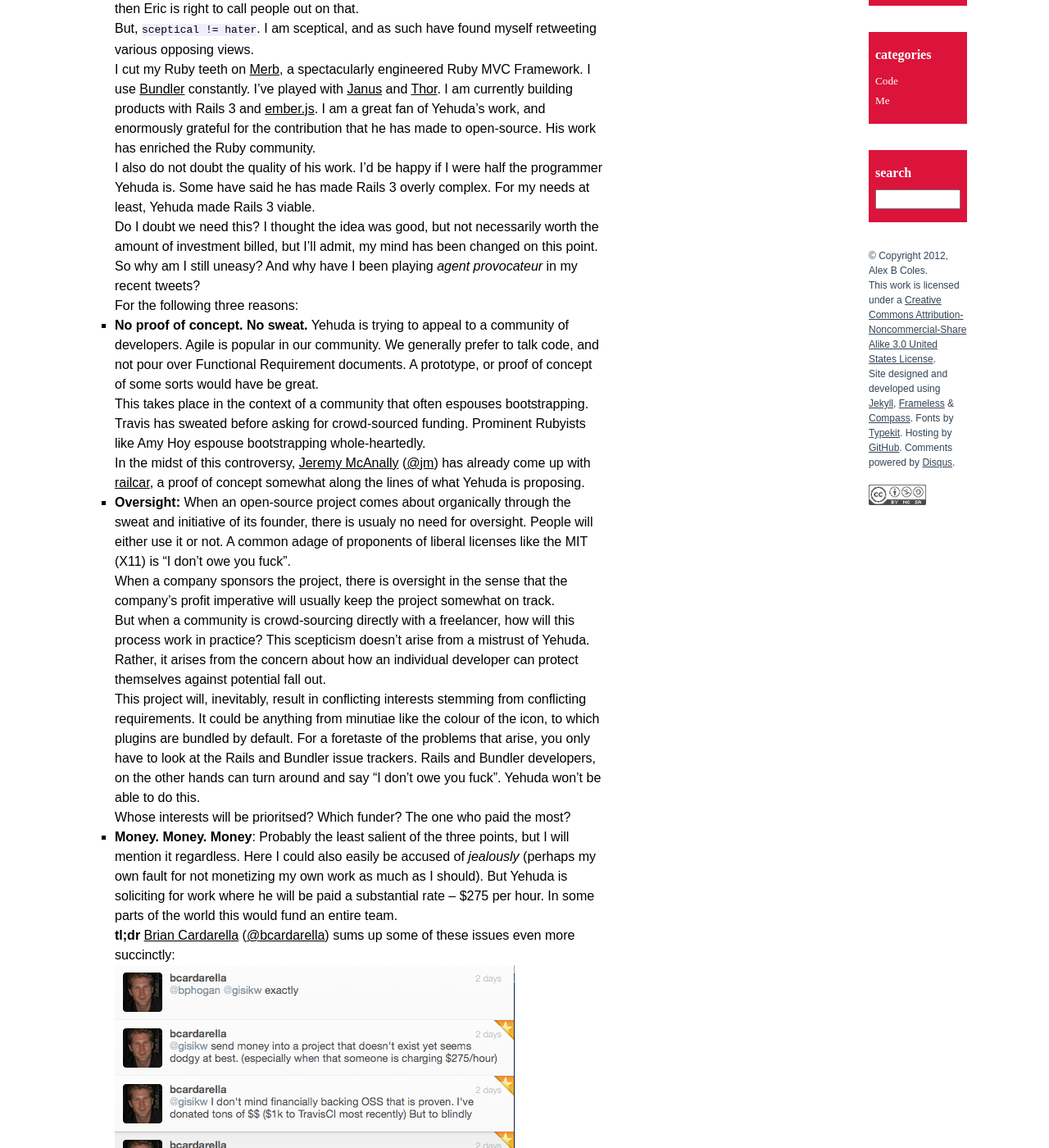
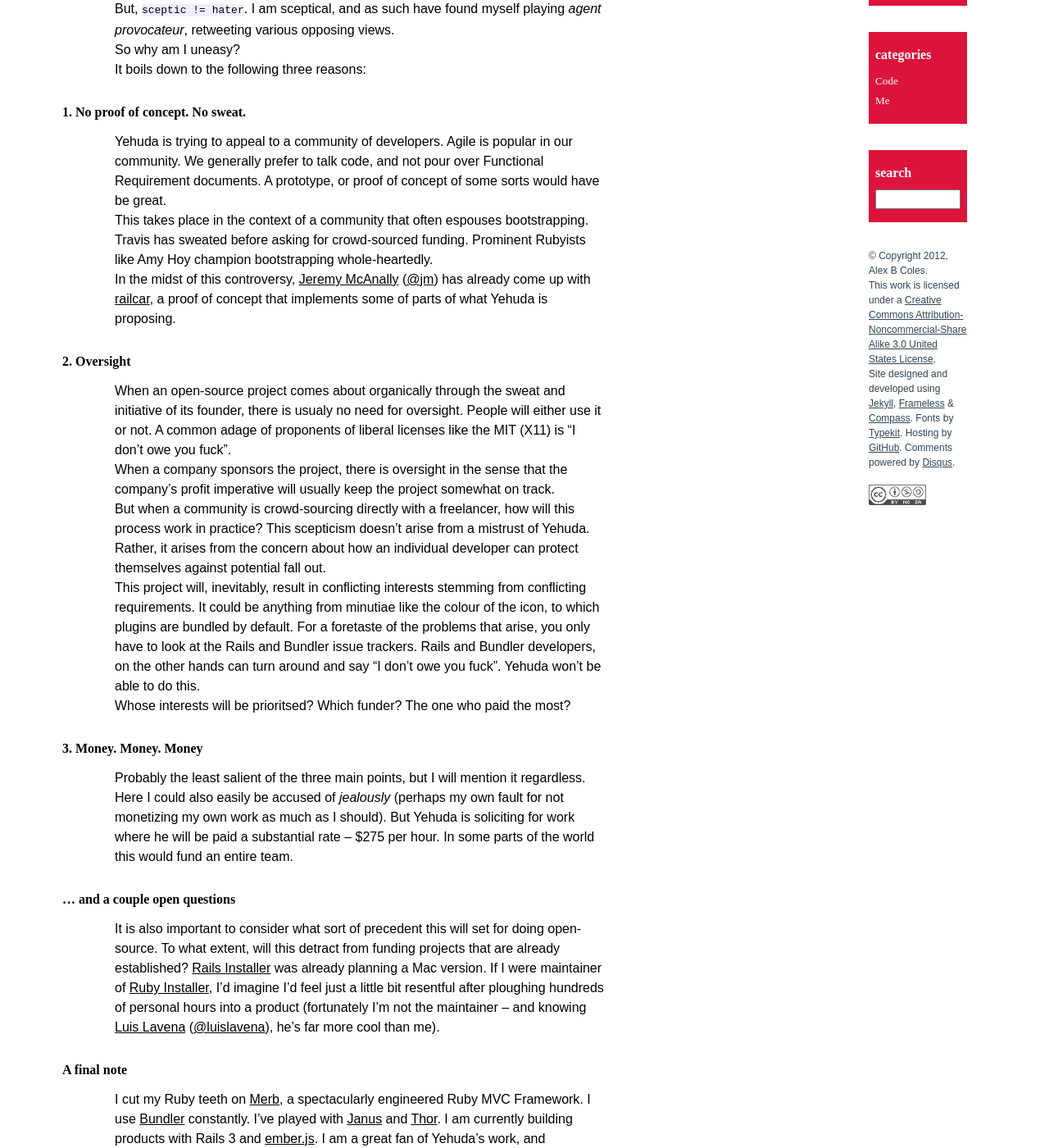
Before and after one commit to myabc/myabc.github.com, a Jekyll site: the page built from _posts/2012-4-1-crowd-control.markdown, in a window 1280 px wide and 1400 px high, scrolled down 505 px. Shown: the whole window at 82% size. Built offline with Jekyll 4.4.1, drawn with Linux system fonts in a browser that asks for light colours; nearby versions of some CDN libraries; Markdown is read by kramdown in place of the engine named in the settings; comment, search, counter and statistics services are not loaded; some of the changed text lies outside the part shown.

Commit message:
Second pass: 'Crowd Control'
Signed-off-by: Alex Coles <alex@alexbcoles.com>

```diff
--- a/_posts/2012-4-1-crowd-control.markdown
+++ b/_posts/2012-4-1-crowd-control.markdown
@@ -6,36 +6,31 @@ categories: code
 tags:   [bundler, ruby]
 ---
 
-_(not intended to be an April fool's joke)_
-
-Something makes me deeply uncomfortable about [Yehuda Katz]'s ([@wycats]) recently announced [crowd-sourcing effort for rails.app](http://www.kickstarter.com/projects/1397300529/railsapp), and I've been trying to put my finger on it. To a certain extent, writing anything on the subject is a moot point. As of 1st April, the target of $25,000 has been far exceeded. There is clearly interest (and money) in our industry for such a tool.
+Something makes me deeply uncomfortable about [Yehuda Katz]'s ([@wycats]) recently announced [crowd-sourcing effort for rails.app](http://www.kickstarter.com/projects/1397300529/railsapp), and I've been trying to put my finger on it. To a certain extent, writing anything on the subject is a moot point. As of 2nd April, the target of $25,000 has been far exceeded. There is clearly interest (and money) in our industry for such a tool.
 
 
-But I think [Eric Hodel] is conflating points in his latest blog post ["On Community Funding of Open Source"](http://blog.segment7.net/2012/03/29/on-community-funding-of-open-source).
+Nevertheless, I think [Eric Hodel] is conflating points in his latest blog post ["On Community Funding of Open Source"](http://blog.segment7.net/2012/03/29/on-community-funding-of-open-source).
 
 Over the last week, there have been those that have expressed their dissatisfaction with the way Yehuda lead refactoring of Rails 3. There were doubts about whether he was the right person to do the job. And there have, indeed, been tweets that border on the obnoxious and insulting. If we end up resorting to personal attacks, then Eric is right to call people out on that.
 
-But, `sceptical != hater`. I am sceptical, and as such have found myself retweeting various opposing views.
+But, `sceptic != hater`. I am sceptical, and as such have found myself playing _agent provocateur_, retweeting various opposing views.
+
+So why am I uneasy?
 
 
-I cut my Ruby teeth on [Merb], a spectacularly engineered Ruby MVC Framework. I use [Bundler] constantly. I've played with [Janus] and [Thor]. I am currently building products with Rails 3 and [ember.js]. I am a great fan of Yehuda's work, and enormously grateful for the contribution that he has made to open-source. His work has enriched the Ruby community.
+It boils down to the following three reasons:
 
-I also do not doubt the quality of his work. I'd be happy if I were half the programmer Yehuda is. Some have said he has made Rails 3 overly complex. For my needs at least, Yehuda made Rails 3 viable.
+### 1. No proof of concept. No sweat.
 
+Yehuda is trying to appeal to a community of developers. Agile is popular in our community. We generally prefer to talk code, and not pour over Functional Requirement documents. A prototype, or proof of concept of some sorts would have be great.
 
-Do I doubt we need this? I thought the idea was good, but not necessarily worth the amount of investment billed, but I'll admit, my mind has been changed on this point.
+This takes place in the context of a community that often espouses bootstrapping. Travis has sweated before asking for crowd-sourced funding. Prominent Rubyists like Amy Hoy champion bootstrapping whole-heartedly.
 
-So why am I still uneasy? And why have I been playing _agent provocateur_ in my recent tweets?
+In the midst of this controversy, [Jeremy McAnally] ([@jm]) has already come up with [railcar], a proof of concept that implements some of parts of what Yehuda is proposing.
 
-For the following three reasons:
+### 2. Oversight
 
-* **No proof of concept. No sweat.** Yehuda is trying to appeal to a community of developers. Agile is popular in our community. We generally prefer to talk code, and not pour over Functional Requirement documents. A prototype, or proof of concept of some sorts would have be great.
-
-This takes place in the context of a community that often espouses bootstrapping. Travis has sweated before asking for crowd-sourced funding. Prominent Rubyists like Amy Hoy espouse bootstrapping whole-heartedly.
-
-In the midst of this controversy, [Jeremy McAnally] ([@jm]) has already come up with [railcar], a proof of concept somewhat along the lines of what Yehuda is proposing.
-
-* **Oversight:** When an open-source project comes about organically through the sweat and initiative of its founder, there is usualy no need for oversight. People will either use it or not. A common adage of proponents of liberal licenses like the MIT (X11) is "I don't owe you fuck".
+When an open-source project comes about organically through the sweat and initiative of its founder, there is usualy no need for oversight. People will either use it or not. A common adage of proponents of liberal licenses like the MIT (X11) is "I don't owe you fuck".
 
 When a company sponsors the project, there is oversight in the sense that the company's profit imperative will usually keep the project somewhat on track.
 
@@ -45,30 +40,40 @@ This project will, inevitably, result in conflicting interests stemming from con
 
 Whose interests will be prioritsed? Which funder? The one who paid the most?
 
-* **Money. Money. Money**: Probably the least salient of the three points, but I will mention it regardless. Here I could also easily be accused of _jealously_ (perhaps my own fault for not monetizing my own work as much as I should). But Yehuda is soliciting for work where he will be paid a substantial rate – $275 per hour. In some parts of the world this would fund an entire team.
+### 3. Money. Money. Money
+
+Probably the least salient of the three main points, but I will mention it regardless. Here I could also easily be accused of _jealously_ (perhaps my own fault for not monetizing my own work as much as I should). But Yehuda is soliciting for work where he will be paid a substantial rate – $275 per hour. In some parts of the world this would fund an entire team.
+
+### … and a couple open questions
+
+It is also important to consider what sort of precedent this will set for doing open-source. To what extent, will this detract from funding projects that are already established? [Rails Installer] was already planning a Mac version. If I were maintainer of [Ruby Installer], I'd imagine I'd feel just a little bit resentful after ploughing hundreds of personal hours into a product (fortunately I'm not the maintainer – and knowing [Luis Lavena] ([@luislavena]), he's far more cool than me).
+
+### A final note
+
+I cut my Ruby teeth on [Merb], a spectacularly engineered Ruby MVC Framework. I use [Bundler] constantly. I've played with [Janus] and [Thor]. I am currently building products with Rails 3 and [ember.js]. I am a great fan of Yehuda's work, and enormously grateful for the contribution that he has made to open-source. His work has enriched the Ruby community.
+
+I also do not doubt the quality of his work. I'd be happy if I were half the programmer Yehuda is. Some have said he has made Rails 3 overly complex. For my needs at least, Yehuda made Rails 3 viable.
 
 
-**tl;dr** [Brian Cardarella] ([@bcardarella]) sums up some of these issues even more succinctly:
+Do I doubt we need something like rails.app? At the beginning, I wasn't sure of the need, but I'll admit, my mind has been changed on the point by the discussion on Twitter.
 
-![Recent tweets by @bcardarella](/images/posts/bcardarella-tweets.png)
+Yehuda deserves respect, and deserves to be paid a decent rate. But I hope I've summed up some of the issues with this approach. If the community is taking on the role of investor, then we must be more demanding. Yehuda is proposing a new model of funding open-source, and it is entirely right to criticise this process, in order to refine it.
 
-
-Yehuda deserves respect, and deserves to be paid. But I hope I've summed up some of the issues with this approach. If the community is taking on the role of investor, then we should be more demanding. Yehuda is proposing a new model of funding open-source, and it is entirely right to criticise this process, to that it may be refined.
-
-
-As a footnote: this whole issue reminded me that the folks at Travis were due something from me. I was in the middle of an internal launch back when the crowd-sourcing started (read – living under a rock) and so it passed me by.
+_As a footnote: this whole issue reminded me that the folks at Travis were due something from me. I was in the middle of an internal launch back when the crowd-sourcing started (read – living under a rock) and so it passed me by._
 
 
 [Yehuda Katz]:http://yehudakatz.com/
 [@wycats]:https://twitter.com/#!/wycats
 [Eric Hodel]:http://blog.segment7.net/
+[Jeremy McAnally]:http://omgbloglol.com/
+[@jm]:https://twitter.com/#!/jm
+[railcar]:http://jeremymcanally.com/images/railcar.mov
+[Rails Installer]:http;//railsinstaller.org/
+[Ruby Installer]:http://rubyinstaller.org/
+[Luis Lavena]:http://blog.mmediasys.com/
+[@luislavena]:https://twitter.com/#!/jm
 [Merb]:http://www.merbivore.com/
 [Bundler]:https://github.com/carlhuda/bundler
 [Janus]:https://github.com/carlhuda/janus
 [Thor]:http://github.com/wycats/thor
 [ember.js]:http://emberjs.com/
-[Jeremy McAnally]:http://omgbloglol.com/
-[railcar]:http://jeremymcanally.com/images/railcar.mov
-[@jm]:https://twitter.com/#!/jm
-[Brian Cardarella]:http://bcardarella.com/
-[@bcardarella]:https://twitter.com/#!/bcardarella
```
